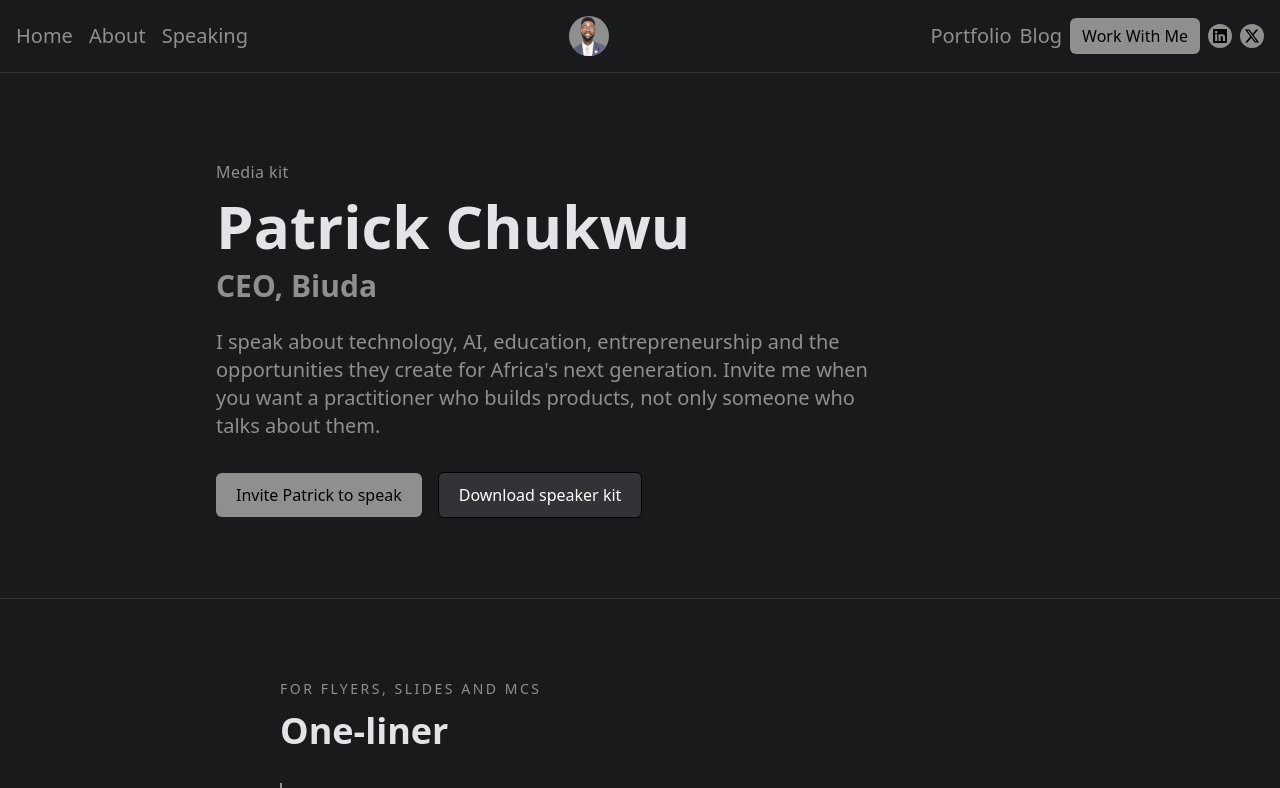
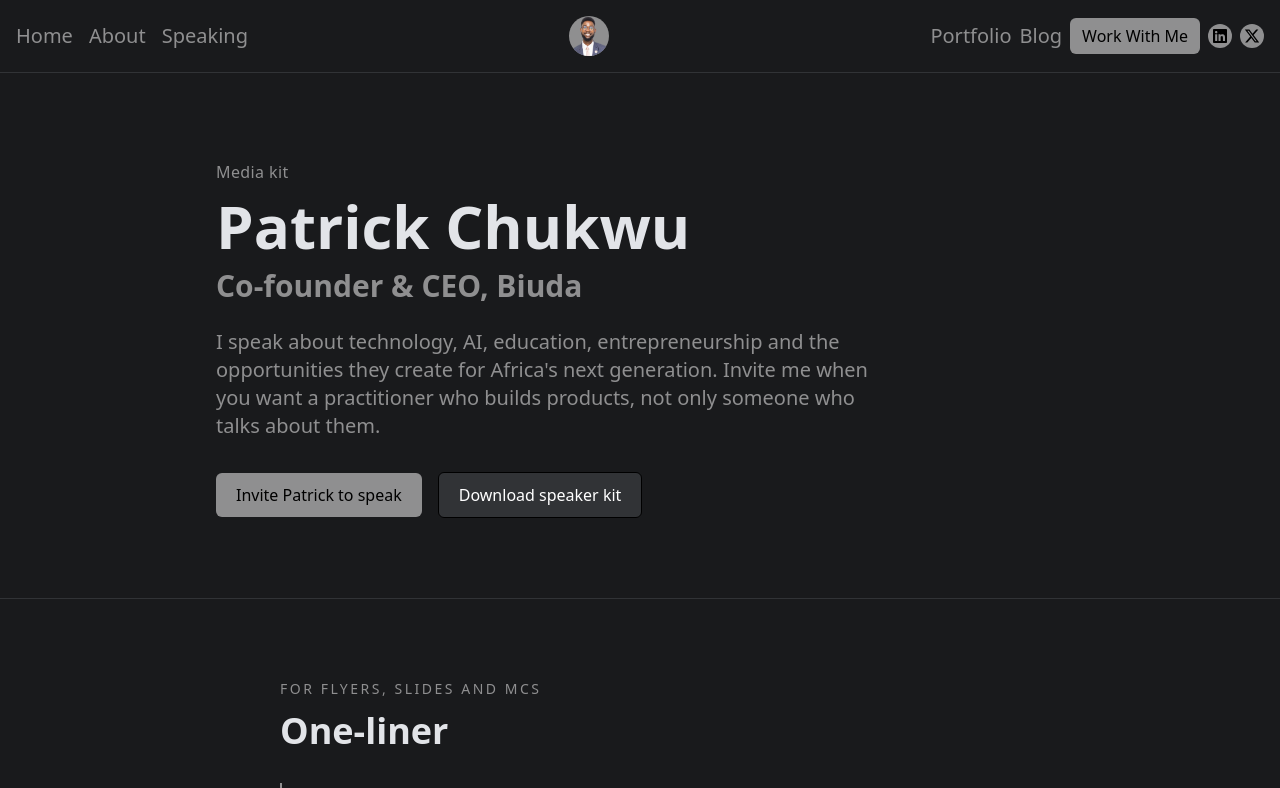
Before and after one commit to Patrick-Chukwu/Patrick-Chukwu, a React (Vite) app: page /speaking in a window 1280 px wide. Shown: the top 788 px of the page. Built offline with nearby package versions, Linux system fonts and the light colour scheme.

Commit message:
fix: resolve deployment issue move to pnpm

```diff
--- a/index.html
+++ b/index.html
@@ -6,8 +6,6 @@
     <meta name="viewport" content="width=device-width, initial-scale=1.0" />
     <meta name="description" content="Chukwu Patrick Ifeanyi is a Software Developer at the intersection of tech, social impact and education.">
     <title>Chukwu Patrick Ifeanyi</title>
-    <link href="./dist/index.css" rel="stylesheet">
-
   </head>
   <body>
     <div id="root"></div>
--- a/pnpm-workspace.yaml
+++ b/pnpm-workspace.yaml
@@ -1,2 +1,2 @@
 allowBuilds:
-  esbuild: set this to true or false
+  esbuild: true
--- a/src/pages/Speaking.jsx
+++ b/src/pages/Speaking.jsx
@@ -196,7 +196,7 @@ const Speaking = () => {
             Patrick Chukwu
           </h1>
           <p className="text-primary text-xl sm:text-2xl md:text-3xl font-semibold mt-3">
-            CEO, Biuda
+            Co-founder & CEO, Biuda
           </p>
           <p className="text-primary text-base md:text-xl mt-6 leading-relaxed max-w-[680px]">
             I speak about technology, AI, education, entrepreneurship  and
```
